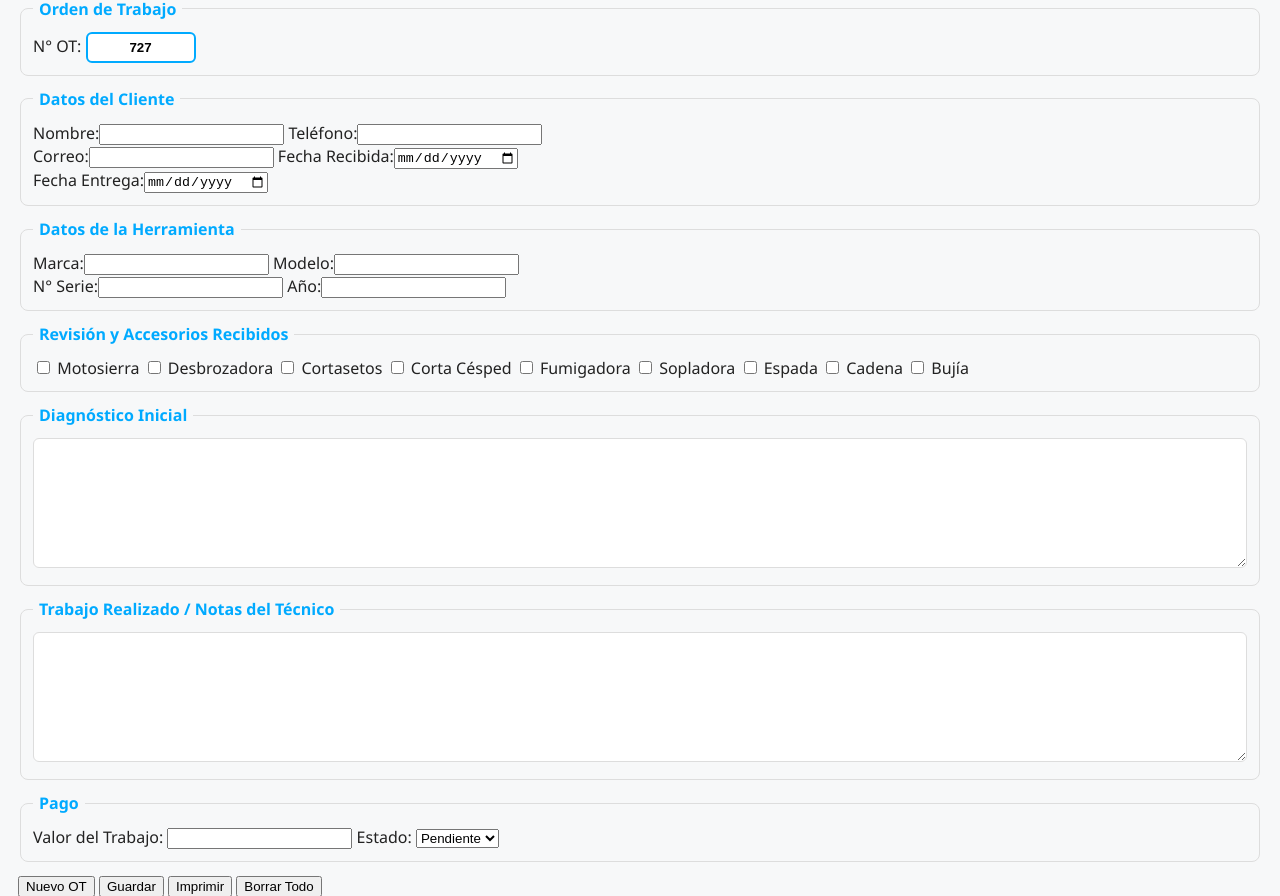
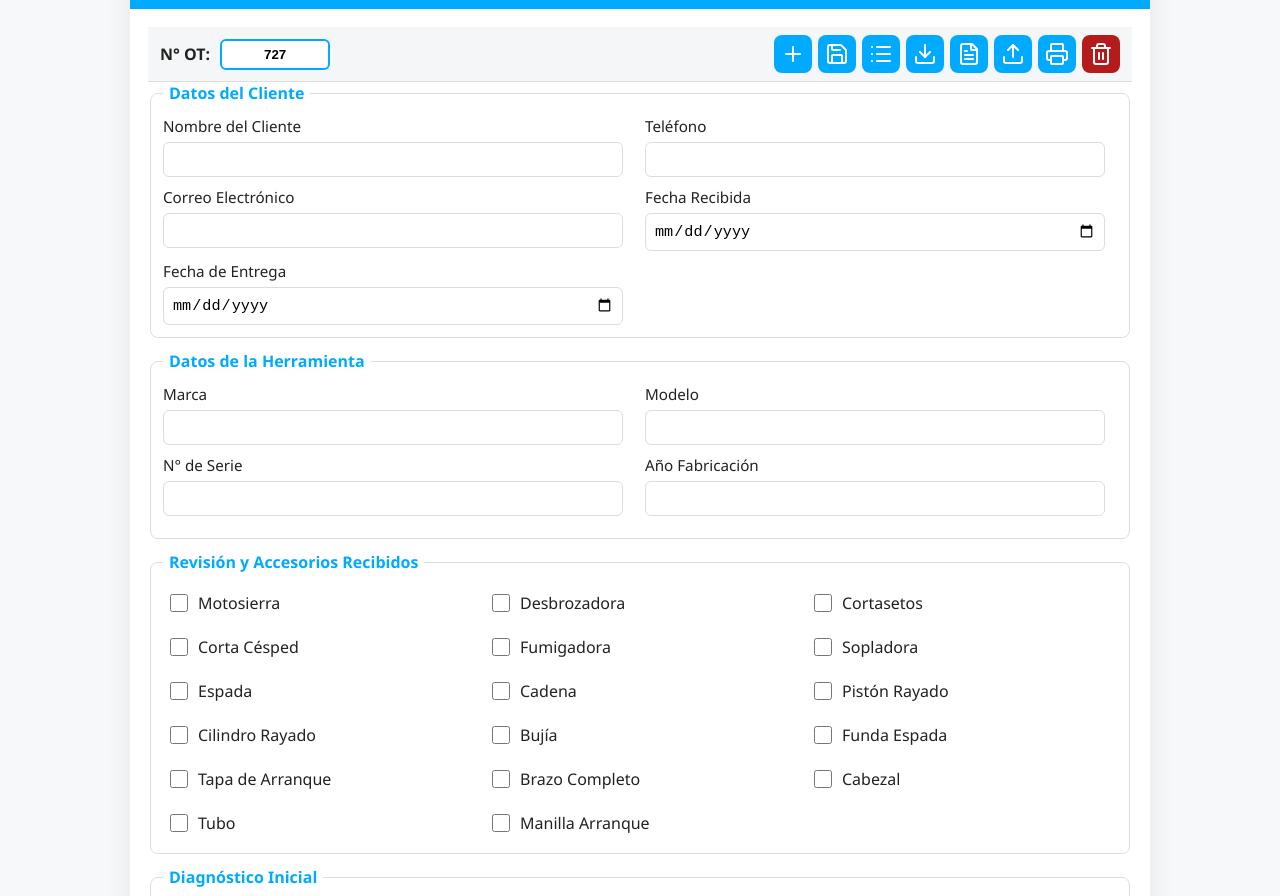
Before and after one commit to CryptoWorldX9/OT-FuelTek, a plain HTML site: page index.html in a window 1280 px wide. Shown: the part 134-1030 px from the top of the page. Drawn offline with nearby package versions, Linux system fonts and the light colour scheme.

Commit message:
Refactor index.html for improved structure and accessibility
Updated HTML structure and improved accessibility features. Changed metadata and added new elements for better user interaction.

```diff
--- a/index.html
+++ b/index.html
@@ -1,103 +1,187 @@
-<!DOCTYPE html>
+<!doctype html>
 <html lang="es">
 <head>
-  <meta charset="UTF-8" />
-  <meta name="viewport" content="width=device-width, initial-scale=1.0" />
-  <title>Fueltek - Orden de Trabajo</title>
+  <meta charset="utf-8" />
+  <meta name="viewport" content="width=device-width,initial-scale=1" />
+  <title>Orden de Trabajo - Fueltek</title>
   <link rel="stylesheet" href="styles.css" />
+  <!-- SheetJS para exportar a Excel -->
+  <script src="https://cdn.sheetjs.com/xlsx-0.20.3/package/dist/xlsx.full.min.js"></script>
+  <script src="https://unpkg.com/lucide@latest"></script>
 </head>
 <body>
+  <div class="wrapper">
     <header>
       <img src="logo-fueltek.png" alt="Fueltek Logo" class="logo" />
+      <div class="header-info">
         <h1>FUELTEK</h1>
         <p>Servicio Técnico Multimarca</p>
+        <small>Tel: +56 9 4043 5805 | La Trilla 1062, San Bernardo</small>
+      </div>
     </header>
 
     <main>
-    <form id="otForm">
-      <fieldset>
-        <legend>Orden de Trabajo</legend>
-        <label for="otNumber">N° OT:</label>
-        <input type="text" id="otNumber" name="ot" readonly />
-      </fieldset>
+      <div class="ot-bar">
+        <div class="left">
+          <label class="ot-label">N° OT:</label>
+          <input id="otNumber" readonly />
+        </div>
 
+        <div class="controls">
+          <button id="newOtBtn" title="Reservar nuevo OT"><i data-lucide="plus"></i></button>
+          <button id="saveBtn" title="Guardar OT"><i data-lucide="save"></i></button>
+          <button id="viewBtn" title="Ver lista de OT"><i data-lucide="list"></i></button>
+          <button id="exportBtn" title="Exportar Excel"><i data-lucide="download"></i></button>
+          <button id="exportDbBtn" title="Exportar DB JSON"><i data-lucide="file-text"></i></button>
+          <label class="import-label" title="Importar DB JSON">
+            <input id="importFile" type="file" accept=".json" />
+            <i data-lucide="upload"></i>
+          </label>
+          <button id="printBtn" title="Imprimir / PDF"><i data-lucide="printer"></i></button>
+          <button id="clearBtn" class="danger" title="Borrar DB"><i data-lucide="trash-2"></i></button>
+        </div>
+      </div>
+
+      <form id="otForm" autocomplete="off">
+        <!-- Datos Cliente -->
         <fieldset>
           <legend>Datos del Cliente</legend>
-        <div class="row">
-          <label>Nombre:</label><input type="text" name="clienteNombre" />
-          <label>Teléfono:</label><input type="text" name="clienteTelefono" />
-        </div>
-        <div class="row">
-          <label>Correo:</label><input type="text" name="clienteEmail" />
-          <label>Fecha Recibida:</label><input type="date" name="fechaRecibida" />
-        </div>
-        <div class="row">
-          <label>Fecha Entrega:</label><input type="date" name="fechaEntrega" />
+          <div class="grid grid-2col spaced">
+            <label class="stack">Nombre del Cliente
+              <input name="clienteNombre" />
+            </label>
+            <label class="stack">Teléfono
+              <input name="clienteTelefono" />
+            </label>
+
+            <label class="stack">Correo Electrónico
+              <input name="clienteEmail" type="email" />
+            </label>
+            <label class="stack">Fecha Recibida
+              <input name="fechaRecibida" type="date" />
+            </label>
+
+            <label class="stack">Fecha de Entrega
+              <input name="fechaEntrega" type="date" />
+            </label>
+            <div></div>
           </div>
         </fieldset>
 
+        <!-- Datos Herramienta -->
         <fieldset>
           <legend>Datos de la Herramienta</legend>
-        <div class="row">
-          <label>Marca:</label><input type="text" name="marca" />
-          <label>Modelo:</label><input type="text" name="modelo" />
-        </div>
-        <div class="row">
-          <label>N° Serie:</label><input type="text" name="serie" />
-          <label>Año:</label><input type="text" name="anio" />
+          <div class="grid grid-2col spaced">
+            <label class="stack">Marca
+              <input name="marca" />
+            </label>
+            <label class="stack">Modelo
+              <input name="modelo" />
+            </label>
+
+            <label class="stack">N° de Serie
+              <input name="serie" />
+            </label>
+            <label class="stack">Año Fabricación
+              <input name="anio" type="number" min="1900" max="2100" />
+            </label>
+            <div></div>
+            <div></div>
           </div>
         </fieldset>
 
+        <!-- Revisiones (checkboxes alineados) -->
         <fieldset>
           <legend>Revisión y Accesorios Recibidos</legend>
-        <div class="accesorios">
-          <label><input type="checkbox" name="accesorios" value="Motosierra" /> Motosierra</label>
-          <label><input type="checkbox" name="accesorios" value="Desbrozadora" /> Desbrozadora</label>
-          <label><input type="checkbox" name="accesorios" value="Cortasetos" /> Cortasetos</label>
-          <label><input type="checkbox" name="accesorios" value="Corta Césped" /> Corta Césped</label>
-          <label><input type="checkbox" name="accesorios" value="Fumigadora" /> Fumigadora</label>
-          <label><input type="checkbox" name="accesorios" value="Sopladora" /> Sopladora</label>
-          <label><input type="checkbox" name="accesorios" value="Espada" /> Espada</label>
-          <label><input type="checkbox" name="accesorios" value="Cadena" /> Cadena</label>
-          <label><input type="checkbox" name="accesorios" value="Bujía" /> Bujía</label>
+          <div class="checkbox-grid aligned">
+            <!-- cada item: checkbox a la izquierda, texto a la derecha; igual ancho -->
+            <label class="checkbox-item"><input type="checkbox" name="accesorios" value="Motosierra"><span>Motosierra</span></label>
+            <label class="checkbox-item"><input type="checkbox" name="accesorios" value="Desbrozadora"><span>Desbrozadora</span></label>
+            <label class="checkbox-item"><input type="checkbox" name="accesorios" value="Cortasetos"><span>Cortasetos</span></label>
+            <label class="checkbox-item"><input type="checkbox" name="accesorios" value="Corta Césped"><span>Corta Césped</span></label>
+            <label class="checkbox-item"><input type="checkbox" name="accesorios" value="Fumigadora"><span>Fumigadora</span></label>
+            <label class="checkbox-item"><input type="checkbox" name="accesorios" value="Sopladora"><span>Sopladora</span></label>
+            <label class="checkbox-item"><input type="checkbox" name="accesorios" value="Espada"><span>Espada</span></label>
+            <label class="checkbox-item"><input type="checkbox" name="accesorios" value="Cadena"><span>Cadena</span></label>
+            <label class="checkbox-item"><input type="checkbox" name="accesorios" value="Pistón Rayado"><span>Pistón Rayado</span></label>
+            <label class="checkbox-item"><input type="checkbox" name="accesorios" value="Cilindro Rayado"><span>Cilindro Rayado</span></label>
+            <label class="checkbox-item"><input type="checkbox" name="accesorios" value="Bujía"><span>Bujía</span></label>
+            <label class="checkbox-item"><input type="checkbox" name="accesorios" value="Funda Espada"><span>Funda Espada</span></label>
+            <label class="checkbox-item"><input type="checkbox" name="accesorios" value="Tapa de Arranque"><span>Tapa de Arranque</span></label>
+            <label class="checkbox-item"><input type="checkbox" name="accesorios" value="Brazo Completo"><span>Brazo Completo</span></label>
+            <label class="checkbox-item"><input type="checkbox" name="accesorios" value="Cabezal"><span>Cabezal</span></label>
+            <label class="checkbox-item"><input type="checkbox" name="accesorios" value="Tubo"><span>Tubo</span></label>
+            <label class="checkbox-item"><input type="checkbox" name="accesorios" value="Manilla Arranque"><span>Manilla Arranque</span></label>
           </div>
         </fieldset>
 
+        <!-- Diagnóstico y Trabajo: ocupan todo el ancho -->
         <fieldset>
           <legend>Diagnóstico Inicial</legend>
-        <textarea name="diagnostico" rows="4"></textarea>
+          <textarea name="diagnostico" rows="6" placeholder="Describa el diagnóstico ..."></textarea>
         </fieldset>
 
         <fieldset>
           <legend>Trabajo Realizado / Notas del Técnico</legend>
-        <textarea name="trabajo" rows="4"></textarea>
+          <textarea name="trabajo" rows="6" placeholder="Describa el trabajo realizado ..."></textarea>
         </fieldset>
 
+        <!-- Pago -->
         <fieldset>
           <legend>Pago</legend>
-        <label>Valor del Trabajo:</label>
-        <input type="number" name="valorTrabajo" />
-        <label>Estado:</label>
-        <select id="estadoPago" name="estadoPago">
-          <option>Pendiente</option>
-          <option>Pagado</option>
-          <option>Abonado</option>
+          <div class="grid-pay">
+            <label class="stack">Valor del trabajo (CLP)<input name="valorTrabajo" type="number" min="0" step="1" /></label>
+            <label class="stack">Estado de Pago
+              <select name="estadoPago" id="estadoPago">
+                <option value="Pendiente">Pendiente de Pago</option>
+                <option value="Pagado">Pagado</option>
+                <option value="Abonado">Abonado</option>
               </select>
-        <label id="labelAbono" class="hidden">Monto Abonado:</label>
-        <input id="montoAbonado" name="montoAbonado" type="number" class="hidden" />
+            </label>
+            <label class="stack hidden" id="labelAbono">Monto Abonado (CLP)<input name="montoAbonado" id="montoAbonado" type="number" min="0" step="1" /></label>
+          </div>
         </fieldset>
 
-      <div class="buttons">
-        <button id="newOtBtn" type="button">Nuevo OT</button>
-        <button id="saveBtn" type="submit">Guardar</button>
-        <button id="printBtn" type="button">Imprimir</button>
-        <button id="clearBtn" type="button">Borrar Todo</button>
+        <!-- Firmas centradas -->
+        <div class="firmas">
+          <div class="firma-box"><label>Firma Taller</label><input name="firmaTaller" /></div>
+          <div class="firma-box"><label>Firma Cliente</label><input name="firmaCliente" /></div>
         </div>
+
+        <section class="notas">
+          <h4>Notas importantes</h4>
+          <ul>
+            <li>Toda herramienta no retirada en 30 días podrá generar cobro por almacenamiento.</li>
+            <li>FuelTek no se responsabiliza por accesorios no declarados al momento de la recepción.</li>
+            <li>El cliente declara estar informado sobre los términos del servicio y autoriza la revisión del equipo.</li>
+          </ul>
+        </section>
       </form>
     </main>
 
-  <div id="printArea" style="display:none"></div>
+    <footer>
+      <p>© 2025 FUELTEK</p>
+    </footer>
+  </div>
+
+  <!-- Vista modal simple para la lista de OTs -->
+  <div id="modal" class="modal hidden" role="dialog" aria-hidden="true">
+    <div class="modal-content">
+      <div class="modal-header">
+        <h3>Órdenes guardadas</h3>
+        <button id="closeModal" class="small">Cerrar</button>
+      </div>
+      <div class="modal-body">
+        <input id="searchOt" placeholder="Buscar por N° OT o nombre cliente..." />
+        <div id="ordersList" class="orders-list"></div>
+      </div>
+    </div>
+  </div>
+
+  <!-- Print area -->
+  <div id="printArea" class="print-area" style="display:none"></div>
 
   <script src="script.js"></script>
+  <script>lucide.createIcons();</script>
 </body>
 </html>
```
Lines whose indentation alone changed are shown as unchanged.
